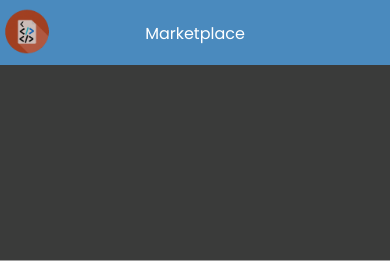
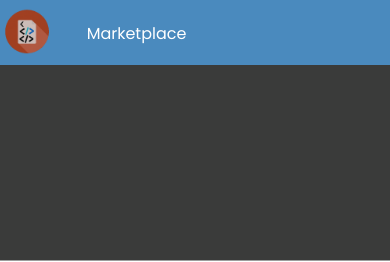
Before and after one commit to codestack-market/codestack-marketplace, a Flask app: page /signup in a window 390 px wide. Shown: the top 262 px of the page. Run offline with Flask 2, Linux system fonts and the light colour scheme; the visitor is signed in with stand-in values (Sample User, id 1); parts of the project's set-up code (start-up, migrations or seed data) failed here and were passed over.

Commit message:
add compatibility

```diff
--- a/static/styles/main.css
+++ b/static/styles/main.css
@@ -33,11 +33,15 @@
     }
 
     #buyNTbarOption {
-        left: 50% !important;
+        left: 35% !important;
     }
 
     .logos_logoMain {
         margin-left: 15px;
+    }
+
+    .signinModal {
+        right: -22% !important;
     }
 }
 
```
